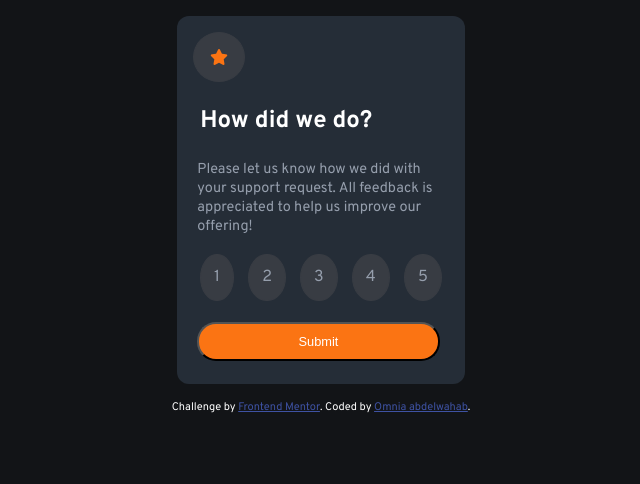
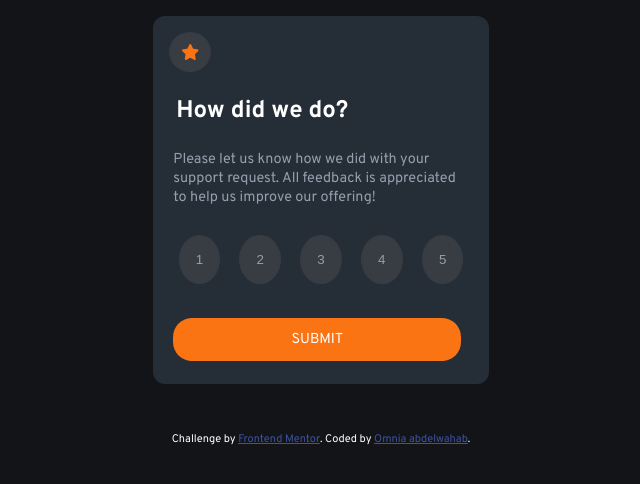
Before and after one commit to onna4/interactive-rating-component, a plain HTML site: page index.html in a window 1280 px wide. Shown: the whole page, without its empty margins (319-959 px from the left). Drawn offline with Linux system fonts and the light colour scheme.

Commit message:
updated files

```diff
--- a/index.html
+++ b/index.html
@@ -14,16 +14,11 @@
 
   <title>Interactive rating component</title>
 
-  <style>
-    .attribution { font-size: 11px; text-align: center; color:white; }
-    .attribution a { color: hsl(228, 45%, 44%); }
-  </style>
-
   <link rel="stylesheet" href="styles.css"/>
 </head>
 <body>
   <main>
-    <section class="one">
+    <section id="maincard">
     <!-- Rating state start -->
     <i class="fa-solid fa-star"></i>
 
@@ -33,22 +28,22 @@
     to help us improve our offering!</p>
 
     <section id="rating-comp">
-      <div class="rating" >1</div>
-      <div class="rating">2</div>
-      <div class="rating" >3</div>
-      <div class="rating" >4</div>
-      <div class="rating">5</div>
+      <button class="rating" >1</button>
+      <button class="rating">2</button>
+      <button class="rating" >3</button>
+      <button class="rating" >4</button>
+      <button class="rating">5</button>
     </section>
 
     <button id="submit" type="submit">Submit</button>
 
     <!-- Rating state end -->
     </section>
-    <section class="two">
+    <section id="thxcard">
     <!-- Thank you state start -->
 
-      <img src="images/illustration-thank-you.svg" >
-      <p class="ratetext">You selected <span>1</span> out of 5</p>
+      <img src="images/illustration-thank-you.svg" alt="POS machine" >
+      <p class="ratetext">You selected <span id="chosenrating"></span> out of 5</p>
       <h1>Thank you!</h1>
       <p>We appreciate you taking the time to give a rating. If you ever need more support,
       don’t hesitate to get in touch!</p>
--- a/scripts.js
+++ b/scripts.js
@@ -1,18 +1,24 @@
-"use strict";
+let thxcard = document.getElementById('thxcard');
+let maincard = document.getElementById('maincard');
+let submitbutton = document.getElementById('submit');
+let userrating = document.querySelectorAll('.rating');
 
-let userrating = document.querySelectorAll('.rating');
-let button = document.getElementById('submit');
-let thxcard = document.getElementsByClassName('two');
-let maincard = document.getElementsByClassName('one');
-let chosenrating = document.getElementsByTagName('span');
-let urating;
+let chosenrating = document.getElementById('chosenrating');
 
-userrating.addEventListener('click', function() {
-    chosenrating.innerHTML = userrating.innerHTML;
+userrating.forEach((urating) => {
+    urating.addEventListener('click', () => {
+            chosenrating.innerHTML = urating.innerHTML;
+        })
 })
 
-button.addEventListener('click', function () {
-        maincard[0].style.display = 'none;';
-        thxcard[0].style.display = 'block';
+submitbutton.addEventListener('click', function () {
+    maincard.style.display = 'none';
+    thxcard.style.display = 'block';
 
-    });
+});
+
+thxcard.addEventListener('click', function () {
+    maincard.style.display = 'block';
+    thxcard.style.display ='none';
+
+});
--- a/styles.css
+++ b/styles.css
@@ -1,3 +1,13 @@
+.attribution {
+    font-size: 11px;
+    text-align: center;
+    color:white;
+    margin: 2rem;
+    }
+.attribution a {
+    color: hsl(228, 45%, 44%);
+}
+
 :root {
     /* Primary colors */
     --Orange: hsl(25, 97%, 53%);
@@ -18,32 +28,34 @@
 body {
     background-color: var(--Very-Dark-Blue);
     font-family: var(--Overpass-font);
-}
-.fa-star {
-    color: var(--Orange);
-    padding: 1em;
-}
-main {
     display:flex;
     justify-content: center;
     align-items: center;
     flex-direction: column;
 }
-main .one, main .two{
+.fa-star {
+    color: var(--Orange);
+    padding: .7em;
+}
+main #maincard, main #thxcard{
     background-color: var(--Dark-Blue);
-    width: 18em;
+    width: 21em;
     height: 23em;
     padding: 1em;
     margin: 1em;
     border-radius: 12px;
 }
-.one {
+#maincard {
     display: block;
 }
-.two {
+#thxcard {
     text-align: center;
     padding-top: 1em;
     display: none;
+}
+main {
+    display: flex;
+    flex-direction: column;
 }
 main h1 {
     color: var(--White);
@@ -54,37 +66,50 @@ main p {
     padding: 0 .3em 1em;
     font-size: 0.9em;
 }
-main div {
+main .rating {
     color: var(--Light-Grey);
-    margin: .2em auto;
-    padding: 0.8em;
+    margin: .3em auto;
+    padding: 1.2em;
     text-align: center;
     cursor: pointer;
 }
-main div, .fa-star {
+main .rating, .fa-star {
     border: 1px solid var(--Medium-Grey);
     border-radius: 50%;
     background-color: var(--Medium-Grey);
 }
-button {
+#submit {
+    font-family: inherit;
     background-color: var(--Orange);
     color: var(--White);
     height: 3em;
-    width:19em;
+    width:18rem;
     border-radius: 19px;
     margin: 1.4em .3em;
-    font-size: 0.8rem;
+    font-size: .9rem;
+    text-transform: uppercase;
+    border: none;
+    cursor: pointer;
+}
+#submit:hover {
+    color: var(--Orange);
+    background-color: var(--White);
 }
 #rating-comp {
     display: flex;
     align-items: center;
     justify-content: center;
+    padding: .6em 0;
 }
-#rating-comp div:hover{
+#rating-comp button:hover{
     background-color: var(--Orange);
     color: var(--White);
 }
-.two .ratetext {
+#rating-comp button:focus {
+    background-color: var(--Light-Grey);
+    color: var(--White);
+}
+#thxcard .ratetext {
     color: var(--Orange);
     margin: 1em;
     border: 1px solid var(--Medium-Grey);
@@ -92,7 +117,7 @@ button {
     border-radius: 15px;
     padding: .5em 0;
 }
-.two img {
+#thxcard img {
     height: 100px;
     margin: .5em auto;
 }
```
